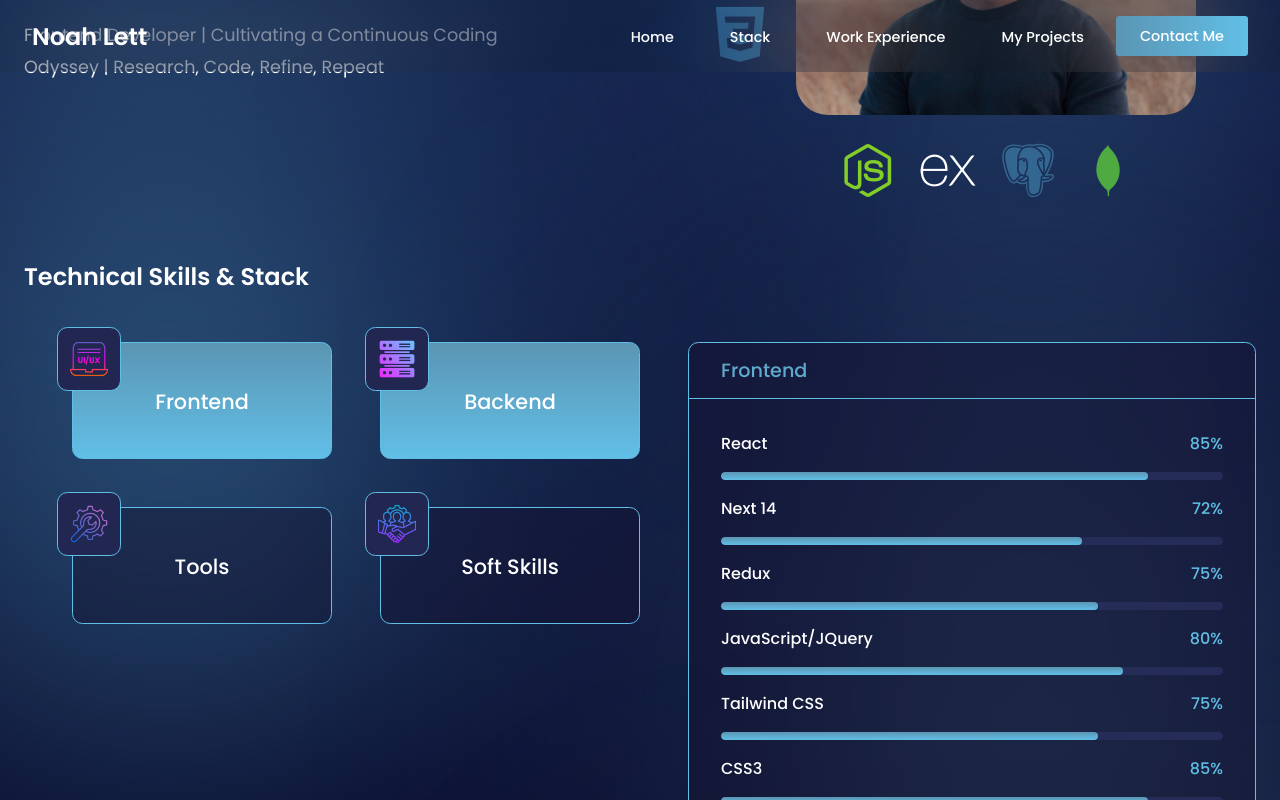
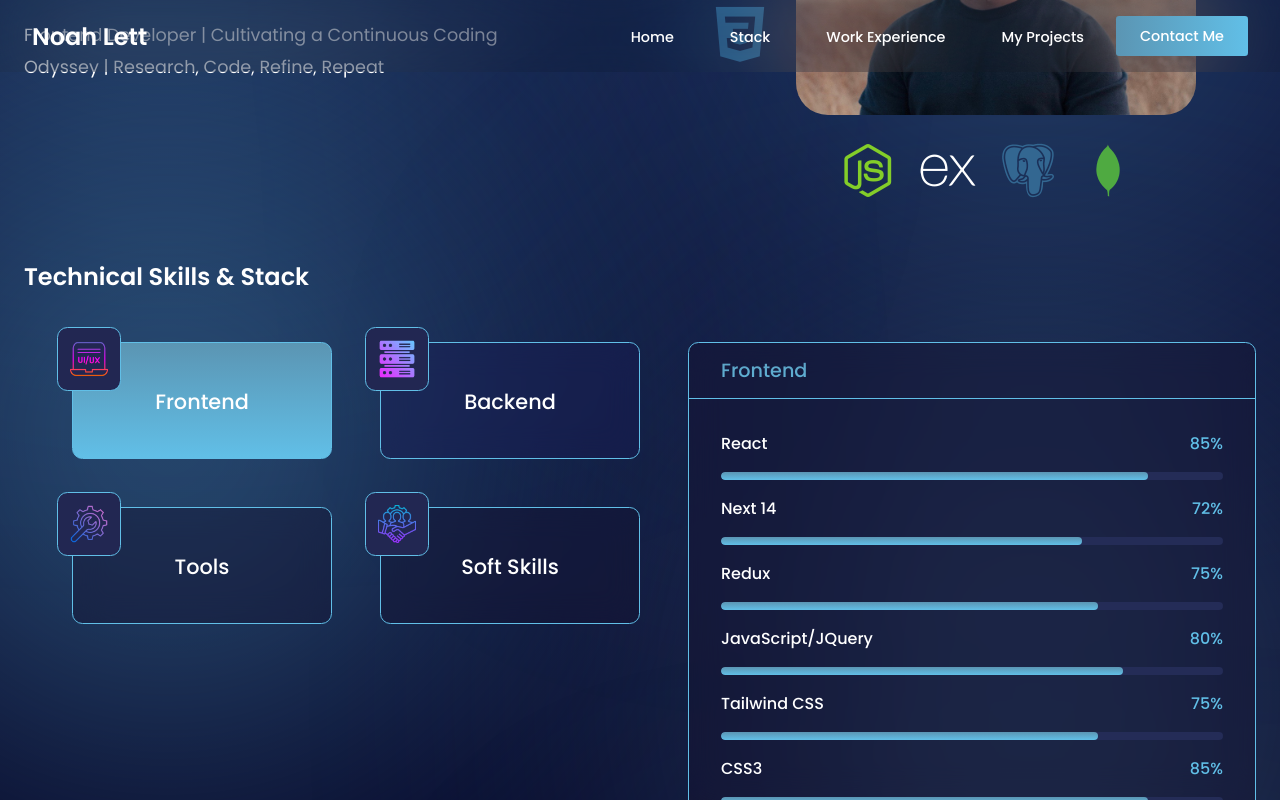
Before and after one commit to NoahLett/my-portfolio, a React (Vite) app: page / in a window 1280 px wide. In both pictures the pointer is over the element "Backend". Shown: the part 437-1237 px from the top of the page. Built offline with nearby package versions, Linux system fonts and the light colour scheme.

Commit message:
Small css improvement

```diff
--- a/src/components/Stack/StackCard/StackCard.css
+++ b/src/components/Stack/StackCard/StackCard.css
@@ -7,10 +7,13 @@
     backdrop-filter: blur(1rem);
     position: relative;
     cursor: pointer;
-    transition: all 0.2s ease;
+    transition: all 0.2s linear;
 }
 
-.stack-card:hover,
+.stack-card:hover:not(.active) {
+    background: rgba(27, 27, 84, 0.398);
+}
+
 .active {
     background: linear-gradient(180deg, #5b95b3 0%, #61bfe7 100%);
 }
```
